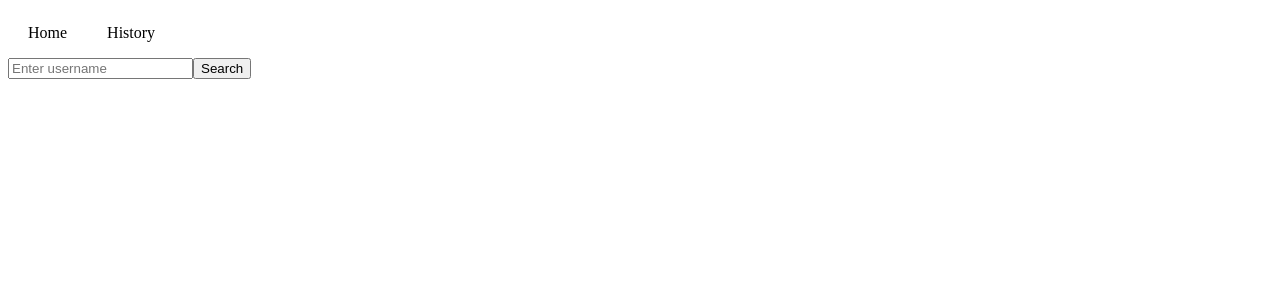
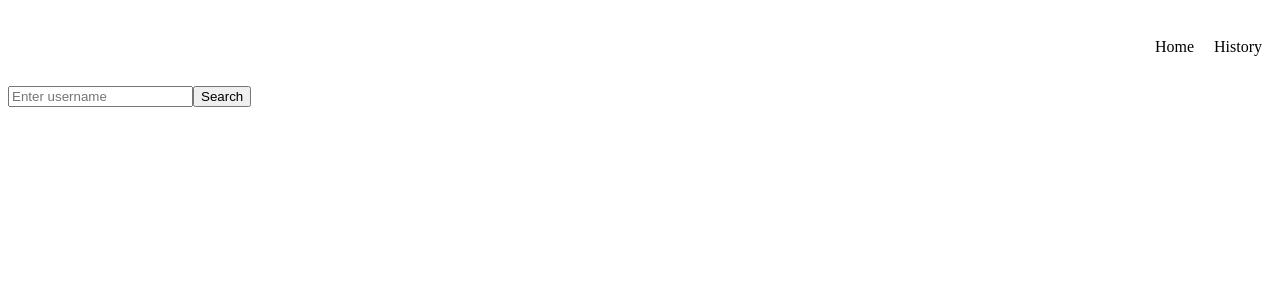
Before and after one commit to prajakta16m/ng-freshprints-assignment, an Angular app: page /home in a window 1280 px wide. Shown: the top 300 px of the page. Built offline with nearby package versions, Linux system fonts and the light colour scheme.

Commit message:
styled navigation bar

```diff
--- a/src/app/app.component.html
+++ b/src/app/app.component.html
@@ -1,7 +1,9 @@
 <div id="app">
   <div class="navigationTab">
-    <p routerLink="/home">Home</p>
-    <p routerLink="/history">History</p>
+
+    <span routerLink="/history">History</span>
+    <span routerLink="/home">Home</span>
+
   </div>
   <router-outlet></router-outlet>
 </div>
--- a/src/app/app.component.scss
+++ b/src/app/app.component.scss
@@ -1,8 +1,16 @@
 .navigationTab{
-  p {
+
+  margin: 20px 0;
+    display: inline-block;
+    width: 100%;
+
+  span {
+    float: right;
+    padding: 10px 10px;
     cursor: pointer;
-    padding: 0 20px;
-    display: inline-block;
-    clear: both;
+  }
+
+  highlight {
+    border-bottom: 2px solid blue;
   }
 }
```
